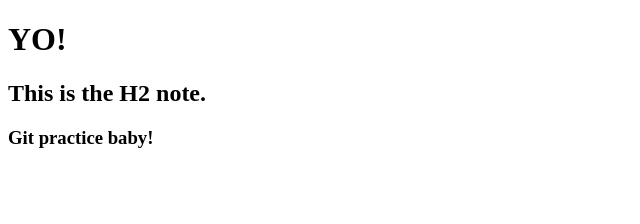
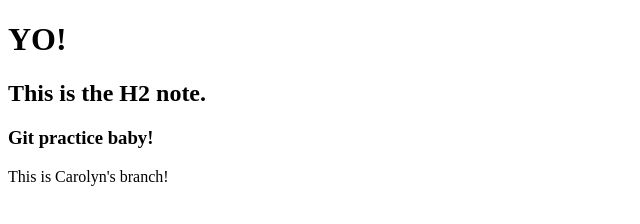
Before and after one commit to ccharris/gitpractice, a plain HTML site: page index.html in a window 1280 px wide. Shown: the whole page, without its empty margins (0-640 px from the left). Drawn offline with Linux system fonts and the light colour scheme.

Commit message:
created carolyn branch

```diff
--- a/index.html
+++ b/index.html
@@ -9,5 +9,6 @@
 <h1>YO!</h1>
 <h2>This is the H2 note.</h2>
 <h3>Git practice baby!</h3>
+<p>This is Carolyn's branch!</p>
 </body>
 </html>
```
